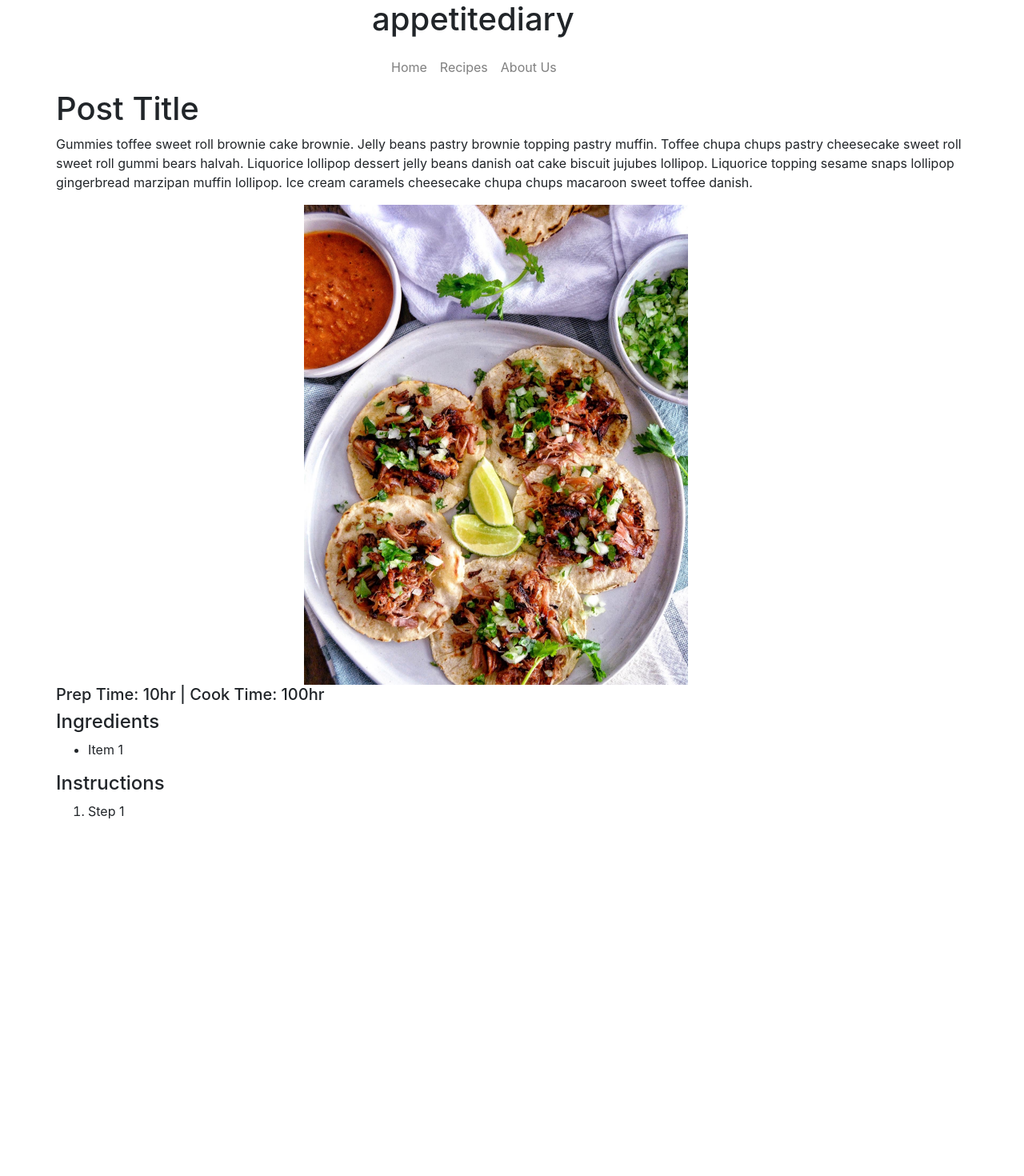
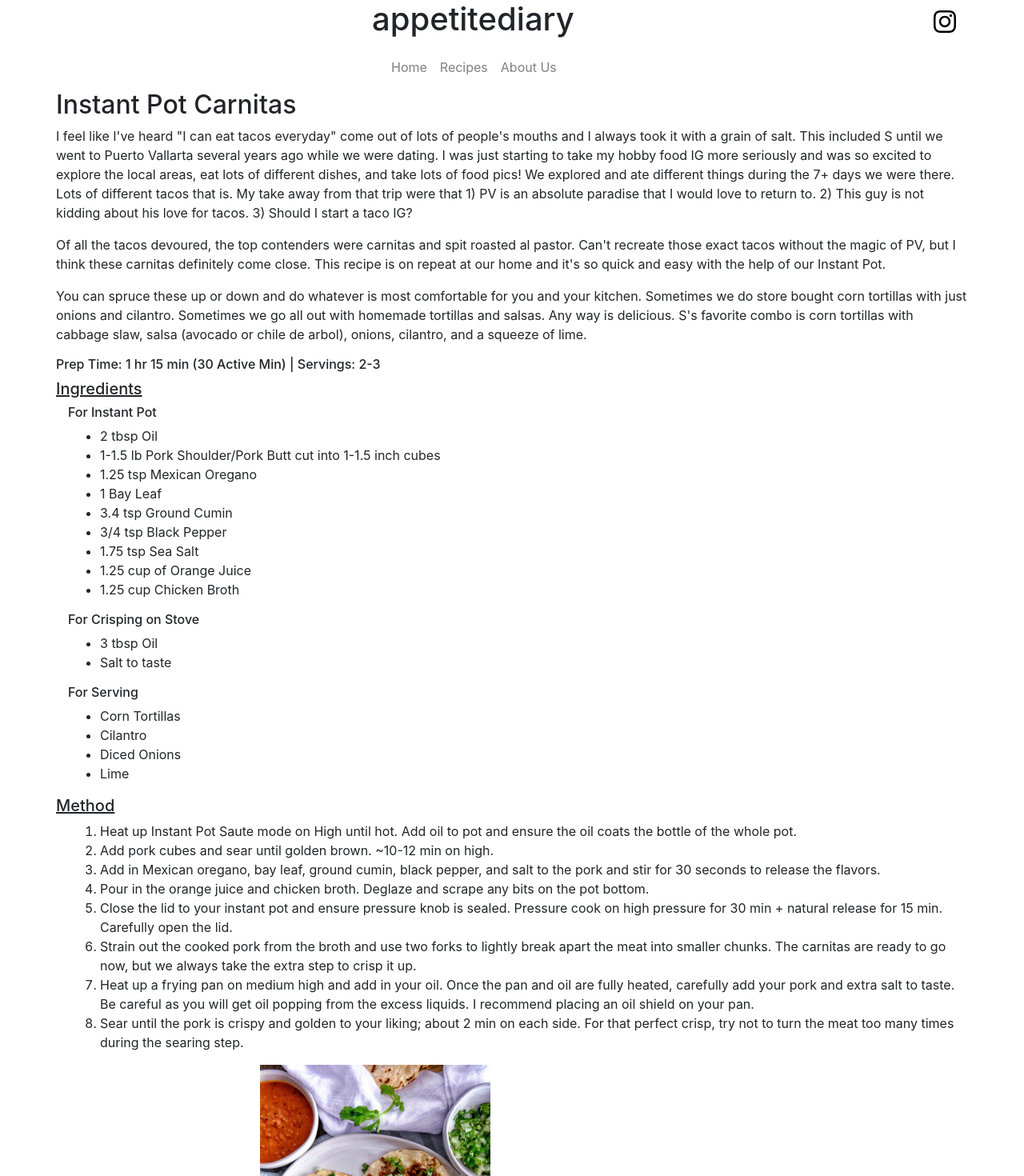
Before and after one commit to StevenU8/appetitediary, a React (Create React App) app: page /#/Post in a window 1280 px wide. Shown: the top 1470 px of the page at 80% size. Before the commit the page ends 1042 px from the top, so only its background shows below. Built offline with nearby package versions, Linux system fonts and the light colour scheme.

Commit message:
including tacos blog

```diff
--- a/package.json
+++ b/package.json
@@ -4,6 +4,9 @@
   "version": "0.1.0",
   "private": true,
   "dependencies": {
+    "@fortawesome/fontawesome-svg-core": "^1.2.32",
+    "@fortawesome/free-brands-svg-icons": "^5.15.1",
+    "@fortawesome/react-fontawesome": "^0.1.13",
     "@testing-library/jest-dom": "^5.11.6",
     "@testing-library/react": "^11.2.2",
     "@testing-library/user-event": "^12.5.0",
--- a/src/App.js
+++ b/src/App.js
@@ -20,6 +20,8 @@ import Home from "./Pages/Home"
 import Recipes from "./Pages/Recipes";
 import Post from "./Pages/Post";
 
+import SocialMedia from "./Components/SocialMedia";
+
 export default function App() {
   return (
     <HashRouter>
@@ -29,7 +31,9 @@ export default function App() {
           <Col>
             <h1>appetitediary</h1>
           </Col>
-          <Col></Col>
+          <Col className="justify-content-end" style={{display:"flex", alignItems:"center"}}>
+            <SocialMedia/>
+          </Col>
         </Row>
 
         <Row>
--- /dev/null
+++ b/src/Components/SocialMedia.js
@@ -0,0 +1,11 @@
+import React from "react";
+import { FontAwesomeIcon } from "@fortawesome/react-fontawesome";
+import { faInstagram } from "@fortawesome/free-brands-svg-icons";
+
+export default function SocialMedia() {
+  return (
+    <a href="https://www.instagram.com/appetitediary" target="_blank">
+        <FontAwesomeIcon icon={faInstagram} size="2x" style={{color:"black"}} />
+    </a>
+  );
+}
--- a/src/Pages/Post.js
+++ b/src/Pages/Post.js
@@ -5,38 +5,111 @@ import tacos from "./tacos.jpeg"
 const Post = ({ post }) => (
     <Container>
         <Row>
-            <h1>Post Title</h1>
+            <h2>Instant Pot Carnitas </h2>
         </Row>
         <Row>
-            <p>Gummies toffee sweet roll brownie cake brownie. Jelly beans pastry brownie topping pastry muffin. Toffee chupa chups pastry cheesecake sweet roll sweet roll gummi bears halvah. Liquorice lollipop dessert jelly beans danish oat cake biscuit jujubes lollipop. Liquorice topping sesame snaps lollipop gingerbread marzipan muffin lollipop. Ice cream caramels cheesecake chupa chups macaroon sweet toffee danish.</p>
+            <p>I feel like I've heard "I can eat tacos everyday" come out of lots of people's mouths and I always took it with a grain of salt. This included S until we went to Puerto Vallarta several years ago while we were dating. I was just starting to take my hobby food IG more seriously and was so excited to explore the local areas, eat lots of different dishes, and take lots of food pics! We explored and ate different things during the 7+ days we were there. Lots of different tacos that is. My take away from that trip were that 1) PV is an absolute paradise that I would love to return to. 2) This guy is not kidding about his love for tacos. 3) Should I start a taco IG?</p>
+            <p>Of all the tacos devoured, the top contenders were carnitas and spit roasted al pastor. Can't recreate those exact tacos without the magic of PV, but I think these carnitas definitely come close. This recipe is on repeat at our home and it's so quick and easy with the help of our Instant Pot.  </p>
+        </Row>
+        {/* <Row style={{ marginBottom: "10px" }}>
+            <Col sm={1}></Col>
+            <Col>
+                <img style={{ marginLeft: "200px" }} width={1440 / 3} height={1800 / 3} src={tacos} />
+            </Col>
+        </Row>
+        <Row style={{ marginBottom: "10px" }}>
+            <Col sm={1}></Col>
+            <Col>
+                <img style={{ marginLeft: "200px" }} width={1440 / 3} height={1800 / 3} src={tacos} />
+            </Col>
+        </Row> */}
+
+        <Row>
+            <p>You can spruce these up or down and do whatever is most comfortable for you and your kitchen. Sometimes we do store bought corn tortillas with just onions and cilantro. Sometimes we go all out with homemade tortillas and salsas. Any way is delicious. S's favorite combo is corn tortillas with cabbage slaw, salsa (avocado or chile de arbol), onions, cilantro, and a squeeze of lime.</p>
+        </Row>
+
+        <Row>
+            <h6>Prep Time: 1 hr 15 min (30 Active Min) | Servings: 2-3</h6>
+        </Row>
+
+        <Row>
+            <h5 style={{ textDecoration: "underline" }}>Ingredients</h5>
+        </Row>
+
+        <Row>
+            <Col>
+                <h6>For Instant Pot</h6>
+            </Col>
         </Row>
         <Row>
-            <Col sm={1}></Col>
             <Col>
-                <img style={{marginLeft: "200px"}} width={1440 / 3} height={1800 / 3} src={tacos} />
+                <ul>
+                    <li>2 tbsp Oil</li>
+                    <li>1-1.5 lb Pork Shoulder/Pork Butt cut into 1-1.5 inch cubes</li>
+                    <li>1.25 tsp Mexican Oregano</li>
+                    <li>1 Bay Leaf</li>
+                    <li>3.4 tsp Ground Cumin </li>
+                    <li>3/4 tsp Black Pepper </li>
+                    <li>1.75 tsp Sea Salt </li>
+                    <li>1.25 cup of Orange Juice </li>
+                    <li>1.25 cup Chicken Broth </li>
+                </ul>
             </Col>
         </Row>
 
         <Row>
-            <h5>Prep Time: 10hr | Cook Time: 100hr</h5>
+            <Col>
+                <h6>For Crisping on Stove</h6>
+            </Col>
+        </Row>
+        <Row>
+            <Col>
+                <ul>
+                    <li>3 tbsp Oil</li>
+                    <li>Salt to taste</li>
+                </ul>
+            </Col>
         </Row>
 
         <Row>
-            <h4>Ingredients</h4>
+            <Col>
+                <h6>For Serving</h6>
+            </Col>
+
         </Row>
         <Row>
-            <ul>
-                <li>Item 1</li>
-            </ul>
+            <Col>
+
+                <ul>
+                    <li>Corn Tortillas</li>
+                    <li>Cilantro</li>
+                    <li>Diced Onions</li>
+                    <li>Lime</li>
+                </ul>
+            </Col>
+
         </Row>
 
         <Row>
-            <h4>Instructions</h4>
+            <h5 style={{ textDecoration: "underline" }}>Method</h5>
         </Row>
         <Row>
-            <ol>
-                <li>Step 1</li>
-            </ol>
+            <Col>
+                <ol>
+                    <li>Heat up Instant Pot Saute mode on High until hot. Add oil to pot and ensure the oil coats the bottle of the whole pot.</li>
+                    <li>Add pork cubes and sear until golden brown. ~10-12 min on high.</li>
+                    <li>Add in Mexican oregano, bay leaf, ground cumin, black pepper, and salt to the pork and stir for 30 seconds to release the flavors.</li>
+                    <li>Pour in the orange juice and chicken broth. Deglaze and scrape any bits on the pot bottom.  </li>
+                    <li>Close the lid to your instant pot and ensure pressure knob is sealed. Pressure cook on high pressure for 30 min + natural release for 15 min. Carefully open the lid. </li>
+                    <li>Strain out the cooked pork from the broth and use two forks to lightly break apart the meat into smaller chunks. The carnitas are ready to go now, but we always take the extra step to crisp it up.  </li>
+                    <li>Heat up a frying pan on medium high and add in your oil. Once the pan and oil are fully heated, carefully add your pork and extra salt to taste. Be careful as you will get oil popping from the excess liquids. I recommend placing an oil shield on your pan.  </li>
+                    <li>
+                        <p>Sear until the pork is crispy and golden to your liking; about 2 min on each side. For that perfect crisp, try not to turn the meat too many times during the searing step.</p>
+                        <img style={{ marginLeft: "200px" }} width={1440 / 5} height={1800 / 5} src={tacos} />
+                    </li>
+                    <li>Serve with your choice of tortillas and toppings. Enjoy! </li>
+                </ol>
+            </Col>
         </Row>
     </Container>
 );
```
Also changed, not shown: 2 other files (tests, documents, lock files or other folders).
